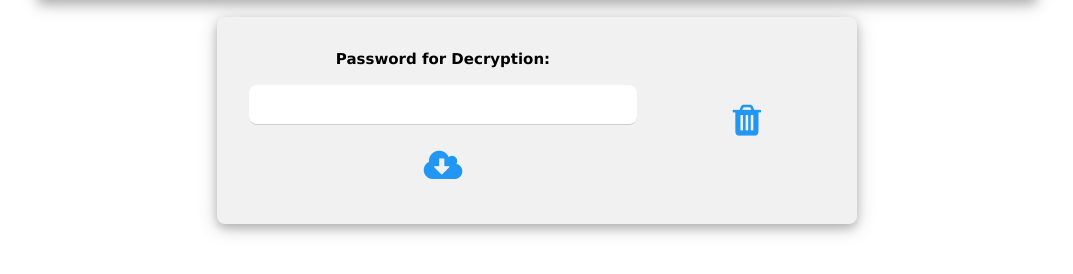
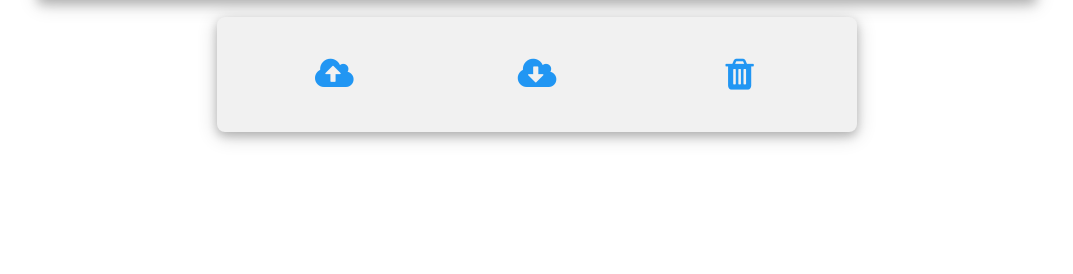
Before and after one commit to danielwwong/Unified-Cloud-API, a Flask app: template templates/download_ajax.html in a window 1280 px wide. Shown: the part 168-442 px from the top of the page, without its empty margins (103-1176 px from the left). Run offline with Flask 2, Linux system fonts and the light colour scheme; the template is opened without the code that fills it, so the values that code supplies are empty.

Commit message:
Optimize Enter Password for Decryption

```diff
--- a/templates/base.html
+++ b/templates/base.html
@@ -47,10 +47,10 @@
 		</div>
 		<div class="w3-bar w3-blue w3-card-4 w3-round-large">
 			<a class="w3-bar-item w3-button w3-hover-light-blue w3-ripple {% block initialize_button %}{% endblock %}" style="width:16.66%" href="/initialize/">Initialize</a>
+			<a class="w3-bar-item w3-button w3-hover-light-blue w3-ripple {% block download_button %}{% endblock %}" style="width:16.66%" href="/download_ajax/">Download</a>
+			<a class="w3-bar-item w3-button w3-hover-light-blue w3-ripple {% block upload_button %}{% endblock %}" style="width:16.66%" href="/upload_ajax/">Upload</a>
+			<a class="w3-bar-item w3-button w3-hover-light-blue w3-ripple {% block create_bucket_button %}{% endblock %}" style="width:16.66%" href="/create_bucket/">Create Bucket</a>
 			<a class="w3-bar-item w3-button w3-hover-light-blue w3-ripple {% block list_bucket_button %}{% endblock %}" style="width:16.66%" href="/list_bucket/">List Bucket</a>
-			<a class="w3-bar-item w3-button w3-hover-light-blue w3-ripple {% block create_bucket_button %}{% endblock %}" style="width:16.66%" href="/create_bucket/">Create Bucket</a>
-			<a class="w3-bar-item w3-button w3-hover-light-blue w3-ripple {% block upload_button %}{% endblock %}" style="width:16.66%" href="/upload_ajax/">Upload</a>
-			<a class="w3-bar-item w3-button w3-hover-light-blue w3-ripple {% block download_button %}{% endblock %}" style="width:16.66%" href="/download_ajax/">Download</a>
 			<a class="w3-bar-item w3-button w3-hover-light-blue w3-ripple {% block list_object_button %}{% endblock %}" style="width:16.66%" href="/list_object/">List Objects</a>
 		</div>
 		{% block body %}
--- a/templates/download_ajax.html
+++ b/templates/download_ajax.html
@@ -2,7 +2,24 @@
 {% block head %}
 		<title>Download Object</title>
 		<script type="text/javascript">
-			function DownloadFile() {
+			function get_password() {
+				swal("Password for Decryption:", {
+					content: {
+						element: "input",
+						attributes: {
+							type: "password",
+						},
+					},
+					icon: "info",
+					buttons: ['Cancel', 'OK'],
+				})
+				.then((value) => {
+					if (value != null) {
+						DownloadFile(value);
+					}
+				});
+			}
+			function DownloadFile(password) {
 				// disable delete button
 				document.getElementById("delete_button").disable = true;
 				// get checked objects' information
@@ -21,7 +38,6 @@
 						download_file.push(checkboxes[i].id);
 					}
 				}
-				var password = document.getElementById("input_password").value;
 				// download controller
 				var FileController = "/download/";
 				// FormData
@@ -156,13 +172,12 @@
 			<div class="w3-my-col-container">
 				<div class="w3-my-col">
 					<p>
-						<b>Password for Decryption:</b>
+						<a class="w3-button w3-ripple w3-round-large" href="/upload_ajax/"><i class="fa fa-cloud-upload fa-fw" style="font-size:36px;color:#2196f3"></i></a>
 					</p>
+				</div>
+				<div class="w3-my-col">
 					<p>
-						<input class="w3-input w3-round-large" type="password" id="input_password">
-					</p>
-					<p>
-						<button type="button" class="w3-button w3-ripple w3-round-large" onclick="DownloadFile();" id="download_button"><i class="fa fa-cloud-download fa-fw" style="font-size:36px;color:#2196f3"></i></button>
+						<button type="button" class="w3-button w3-ripple w3-round-large" onclick="get_password();" id="download_button"><i class="fa fa-cloud-download fa-fw" style="font-size:36px;color:#2196f3"></i></button>
 					</p>
 				</div>
 				<div class="w3-my-col">
```
